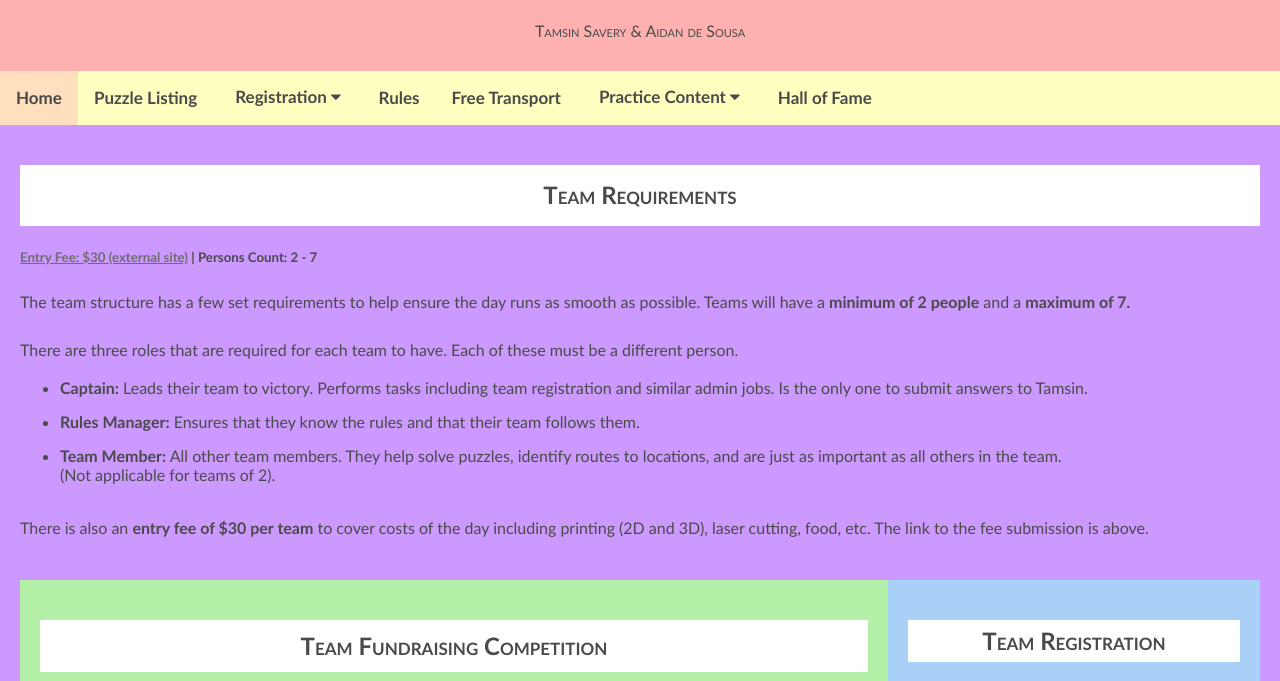
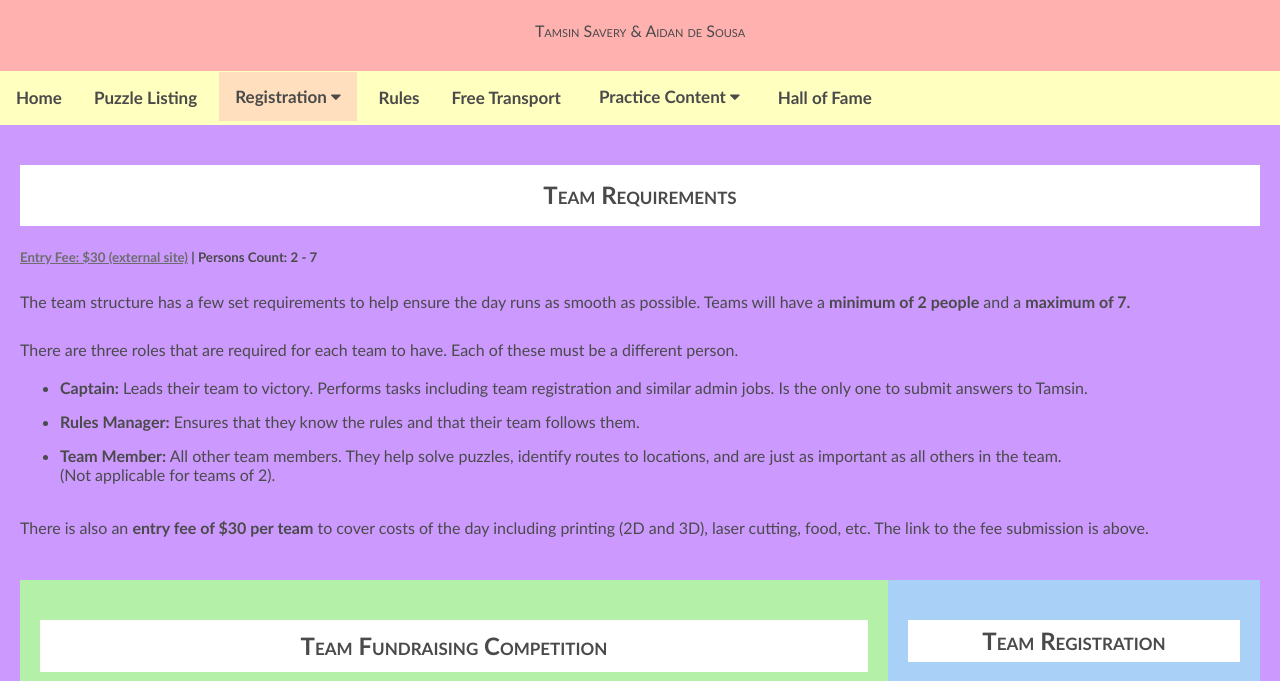
Before and after one commit to fez-susie/shuntweb.tk, a plain HTML site: page registration.html in a window 1280 px wide. Shown: the part 85-766 px from the top of the page. Drawn offline with Linux system fonts and the light colour scheme.

Commit message:
Follow up dropdowns

```diff
--- a/registration.html
+++ b/registration.html
@@ -19,10 +19,10 @@
 
     <!-- Navigation Bar -->
     <div class="navi" id="myNavi">
-      <a href="home.html" class="active">Home</a>
+      <a href="home.html">Home</a>
       <a href="puzzles.html">Puzzle Listing</a>
       <div class="dropdownNavi">
-        <button class="dropbtnNavi"><a href="registration.html">
+        <button class="dropbtnNavi"><a href="registration.html" class="active">
           Registration <i class="fa fa-caret-down"></i>
         </a></button>
         <div class="dropdownNavi-content">
```
